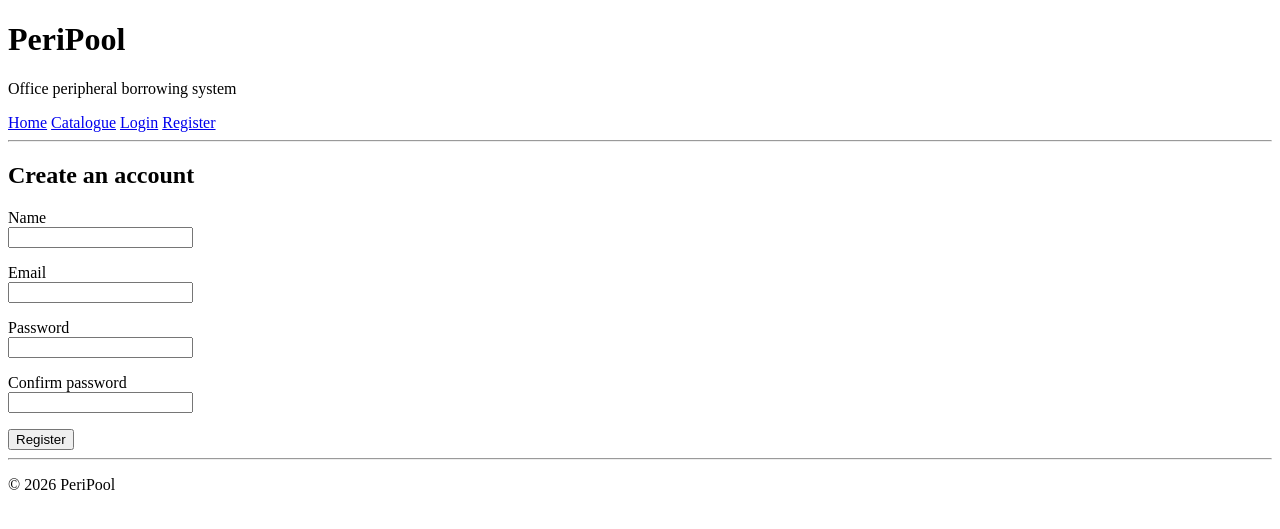
After one commit to simt0m/PeriPool, a Flask app: page /register in a window 1280 px wide. The commit adds this page. Shown: the top 529 px of the page. Run offline with Flask 3, Linux system fonts and the light colour scheme.

Commit message:
Add user auth and dashboard

```diff
--- a/app/extensions.py
+++ b/app/extensions.py
@@ -1,3 +1,5 @@
 from flask_sqlalchemy import SQLAlchemy
+from flask_login import LoginManager
 
 db = SQLAlchemy()
+login_manager = LoginManager()
--- a/app/routes.py
+++ b/app/routes.py
@@ -1,6 +1,8 @@
-from flask import Blueprint, render_template
+from flask import Blueprint, flash, redirect, render_template, request, url_for
+from flask_login import current_user, login_required, login_user, logout_user
 
-from .models import ItemModel
+from .extensions import db
+from .models import BorrowRecord, ItemModel, User
 
 main = Blueprint('main', __name__)
 
@@ -20,3 +22,109 @@ def catalogue():
     )
 
     return render_template('catalogue.html', item_models=item_models)
+
+@main.route('/register', methods=['GET', 'POST'])
+def register():
+    """Register new user account."""
+    if current_user.is_authenticated:
+        return redirect(url_for('main.dashboard'))
+
+    if request.method == 'POST':
+        name = request.form.get('name', '').strip()
+        email = request.form.get('email', '').strip().lower()
+        password = request.form.get('password', '')
+        confirm_password = request.form.get('confirm_password', '')
+
+        if not name or not email or not password:
+            flash('Please complete all required fields.', 'danger')
+            return render_template('register.html')
+
+        if password != confirm_password:
+            flash('Passwords do not match.', 'danger')
+            return render_template('register.html')
+
+        if len(password) < 8:
+            flash('Password must be at least 8 characters long.', 'danger')
+            return render_template('register.html')
+
+        existing_user = User.query.filter_by(email=email).first()
+
+        if existing_user:
+            flash('An account already exists for that email address.', 'danger')
+            return render_template('register.html')
+
+        user = User(
+            name=name,
+            email=email,
+            is_admin=False,
+            is_active=True
+        )
+        user.set_password(password)
+
+        db.session.add(user)
+        db.session.commit()
+
+        login_user(user)
+
+        flash('Account created successfully!', 'success')
+        return redirect(url_for('main.dashboard'))
+
+    return render_template('register.html')
+
+@main.route('/login', methods=['GET', 'POST'])
+def login():
+    """Log in an existing user."""
+    if current_user.is_authenticated:
+        return redirect(url_for('main.dashboard'))
+
+    if request.method == 'POST':
+        email = request.form.get('email', '').strip().lower()
+        password = request.form.get('password', '')
+
+        user = User.query.filter_by(email=email).first()
+
+        if user is None or not user.is_active or not user.check_password(password):
+            flash('Invalid email or password.', 'danger')
+            return render_template('login.html')
+
+        login_user(user)
+
+        flash('You have been logged in.', 'success')
+        return redirect(url_for('main.dashboard'))
+
+    return render_template('login.html')
+
+@main.route('/logout')
+@login_required
+def logout():
+    """Log out the current user."""
+    logout_user()
+    flash('You have been logged out.', 'info')
+    return redirect(url_for('main.home'))
+
+@main.route('/dashboard')
+@login_required
+def dashboard():
+    """Render the user dashboard."""
+    active_borrow_records = (
+        BorrowRecord.query
+        .filter_by(user_id=current_user.id, status='active')
+        .order_by(BorrowRecord.due_at)
+        .all()
+    )
+
+    previous_borrow_records = (
+        BorrowRecord.query
+        .filter(
+            BorrowRecord.user_id == current_user.id,
+            BorrowRecord.status != 'active'
+        )
+        .order_by(BorrowRecord.borrowed_at.desc())
+        .all()
+    )
+
+    return render_template(
+        'dashboard.html',
+        active_borrow_records=active_borrow_records,
+        previous_borrow_records=previous_borrow_records
+    )
--- a/app/templates/base.html
+++ b/app/templates/base.html
@@ -14,12 +14,31 @@
         <nav>
             <a href="{{ url_for('main.home') }}">Home</a>
             <a href="{{ url_for('main.catalogue') }}">Catalogue</a>
+
+            {% if current_user.is_authenticated %}
+                <a href="{{ url_for('main.dashboard') }}">Dashboard</a>
+                <a href="{{ url_for('main.logout') }}">Logout</a>
+            {% else %}
+                <a href="{{ url_for('main.login') }}">Login</a>
+                <a href="{{ url_for('main.register') }}">Register</a>
+            {% endif %}
         </nav>
 
         <hr>
     </header>
 
     <main>
+        {% with messages = get_flashed_messages(with_categories=true) %}
+            {% if messages %}
+                <section>
+                    {% for category, message in messages %}
+                    <p><strong>{{ category|title }}:</strong> {{ message }}</p>
+                    {% endfor %}
+                </section>
+                <hr>
+            {% endif %}
+        {% endwith %}
+
         {% block content %}{% endblock %}
     </main>
 
--- /dev/null
+++ b/app/templates/register.html
@@ -0,0 +1,33 @@
+{% extends "base.html" %}
+
+{% block title %}PeriPool | Register{% endblock %}
+
+{% block content %}
+<section>
+    <h2>Create an account</h2>
+
+    <form method="post">
+        <p>
+            <label for="name">Name</label><br>
+            <input type="text" id="name" name="name" required>
+        </p>
+
+        <p>
+            <label for="email">Email</label><br>
+            <input type="email" id="email" name="email" required>
+        </p>
+
+        <p>
+            <label for="password">Password</label><br>
+            <input type="password" id="password" name="password" required>
+        </p>
+
+        <p>
+            <label for="confirm_password">Confirm password</label><br>
+            <input type="password" id="confirm_password" name="confirm_password" required>
+        </p>
+
+        <button type="submit">Register</button>
+    </form>
+</section>
+{% endblock %}
```
Also changed, not shown: app/__init__.py (+10 -1 lines), app/models.py (+8 -2 lines), app/templates/dashboard.html (added, +55 -0 lines), app/templates/login.html (added, +23 -0 lines).
